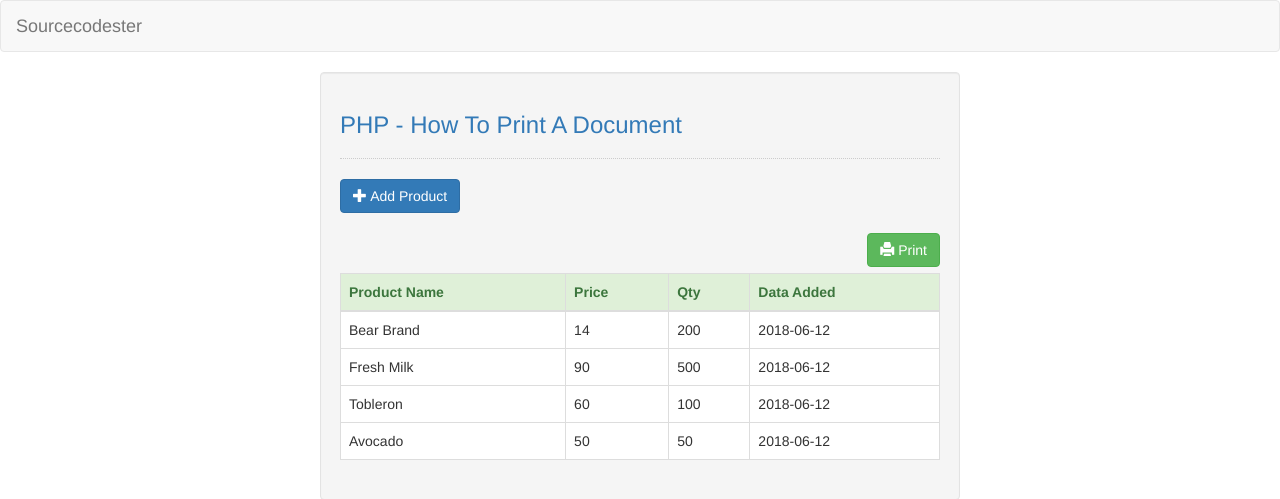
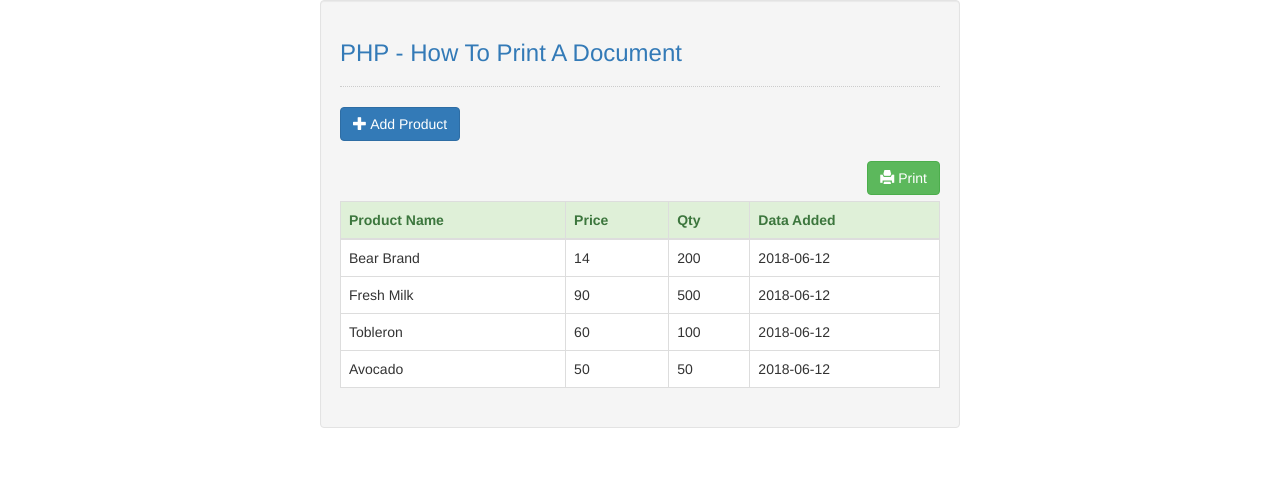
Before and after one commit to nerukanadun/printerConnect, a PHP site: page / in a window 1280 px wide. Shown: the top 499 px of the page. Run offline with PHP 8.4, Linux system fonts and the light colour scheme; data comes from the database, SQL or seed files in the repository.

Commit message:
Update index.php

```diff
--- a/print/index.php
+++ b/print/index.php
@@ -5,11 +5,7 @@
 		<link rel="stylesheet" type="text/css" href="css/bootstrap.css"/>
 	</head>
 <body>
-	<nav class="navbar navbar-default">
-		<div class="container-fluid">
-			<a class="navbar-brand" href="https://sourcecodester.com">Sourcecodester</a>
-		</div>
-	</nav>
+
 	<div class="col-md-3"></div>
 	<div class="col-md-6 well">
 		<h3 class="text-primary">PHP - How To Print A Document</h3>
```
